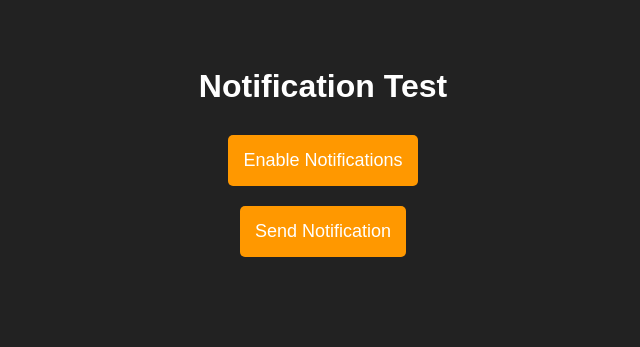
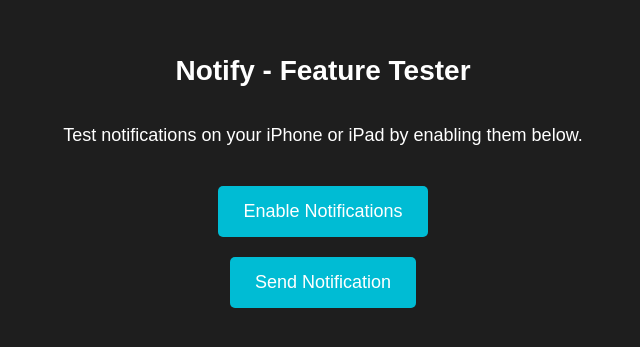
Before and after one commit to LJJB29/Notify, a plain HTML site: page index.html in a window 1280 px wide. Shown: the part 243-590 px from the top of the page, without its empty margins (317-957 px from the left). Drawn offline with Linux system fonts and the light colour scheme.

Commit message:
Update index.html

```diff
--- a/index.html
+++ b/index.html
@@ -3,12 +3,12 @@
 <head>
     <meta charset="UTF-8">
     <meta name="viewport" content="width=device-width, initial-scale=1.0, user-scalable=no">
-    <title>Notification Test</title>
+    <title>Notify - Feature Tester</title>
 
     <!-- iOS Fullscreen Meta Tags -->
     <meta name="apple-mobile-web-app-capable" content="yes">
     <meta name="apple-mobile-web-app-status-bar-style" content="black-translucent">
-    <meta name="apple-mobile-web-app-title" content="Notify App">
+    <meta name="apple-mobile-web-app-title" content="Notify">
 
     <!-- Apple Touch Icon -->
     <link rel="apple-touch-icon" href="icon.png">
@@ -22,20 +22,27 @@
             flex-direction: column;
             justify-content: center;
             align-items: center;
-            background-color: #222;
+            background-color: #1e1e1e;
             color: white;
             font-family: Arial, sans-serif;
             text-align: center;
+            padding: 20px;
         }
 
         h1 {
             margin-bottom: 20px;
+            font-size: 28px;
+        }
+
+        p {
+            margin-bottom: 30px;
+            font-size: 18px;
         }
 
         button {
-            background-color: #ff9800;
+            background-color: #00bcd4;
             border: none;
-            padding: 15px;
+            padding: 15px 25px;
             margin: 10px;
             font-size: 18px;
             cursor: pointer;
@@ -44,7 +51,11 @@
         }
 
         button:hover {
-            background-color: #e68900;
+            background-color: #0097a7;
+        }
+
+        button:focus {
+            outline: none;
         }
     </style>
 
@@ -67,7 +78,7 @@
             if (Notification.permission === "granted") {
                 let message = prompt("Enter notification message:", "Test Notification");
                 if (message) {
-                    new Notification("Alert!", { body: message });
+                    new Notification("Notify Alert", { body: message });
                 }
             } else {
                 alert("Enable notifications first!");
@@ -76,7 +87,8 @@
     </script>
 </head>
 <body>
-    <h1>Notification Test</h1>
+    <h1>Notify - Feature Tester</h1>
+    <p>Test notifications on your iPhone or iPad by enabling them below.</p>
     <button onclick="requestPermission()">Enable Notifications</button>
     <button onclick="sendNotification()">Send Notification</button>
 </body>
```
